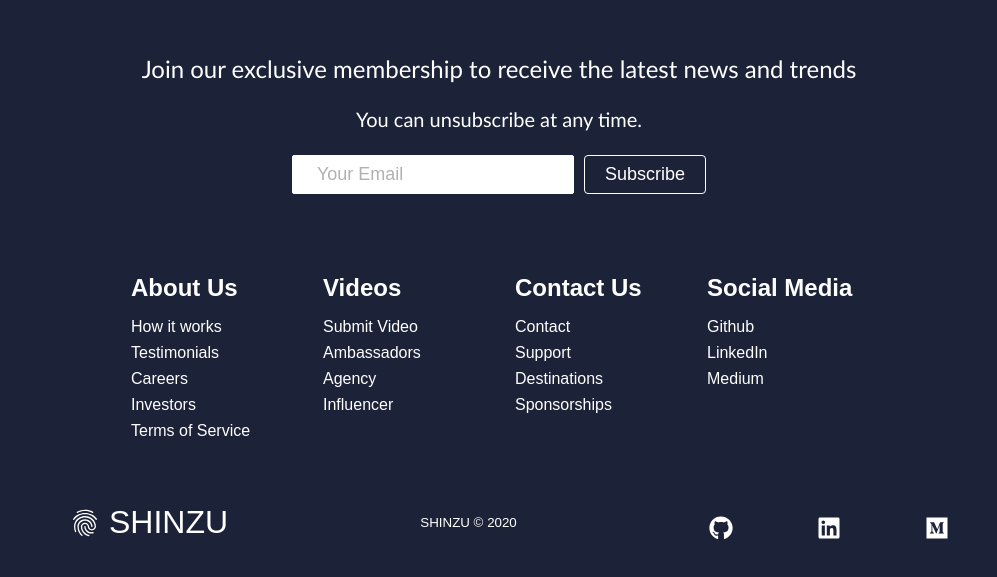
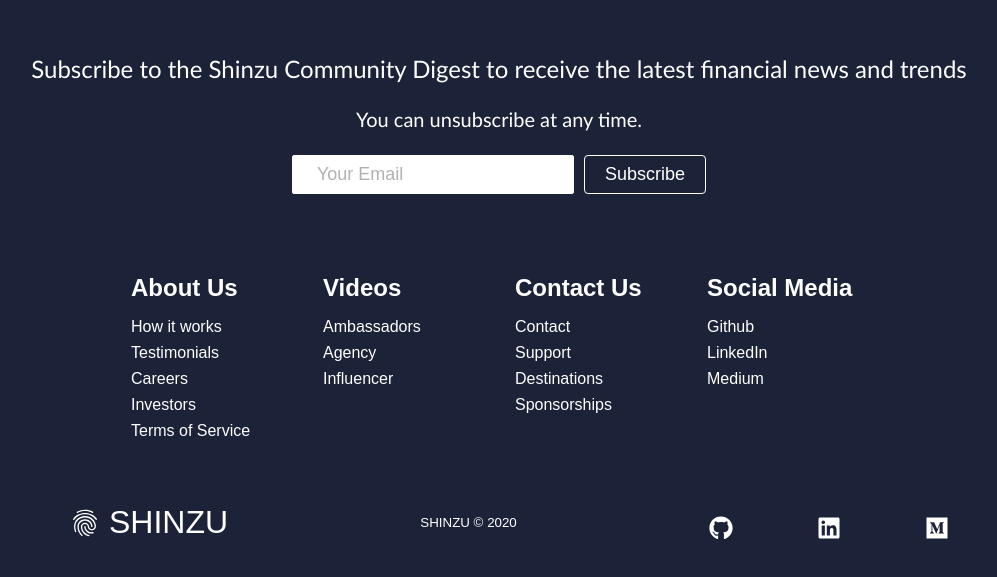
Before and after one commit to OsasAzamegbe/fintech-web-app, a React (Create React App) app: page / in a window 1280 px wide. Shown: the part 2241-2818 px from the top of the page, without its empty margins (141-1138 px from the left). Built offline with nearby package versions, Linux system fonts and the light colour scheme.

Commit message:
refactored Footer component

```diff
--- a/src/components/pages/Footer/Footer.js
+++ b/src/components/pages/Footer/Footer.js
@@ -1,20 +1,22 @@
 import React from 'react';
 import './Footer.css';
-import Button from '../../Button';
-import { Link } from 'react-router-dom';
 import {
   FaMedium,
   FaLinkedin,
   FaGithub
 } from 'react-icons/fa';
 import { MdFingerprint } from 'react-icons/md';
+import Button from '../../Button';
+import { Link } from 'react-router-dom';
 
-function Footer() {
+
+const Footer = () => {
+
   return (
     <div className='footer-container'>
       <section className='footer-subscription'>
         <p className='footer-subscription-heading'>
-          Join our exclusive membership to receive the latest news and trends
+          Subscribe to the Shinzu Community Digest to receive the latest financial news and trends
         </p>
         <p className='footer-subscription-text'>
           You can unsubscribe at any time.
@@ -43,7 +45,6 @@ function Footer() {
           </div>
           <div className='footer-link-items'>
             <h2>Videos</h2>
-            <Link to='/'>Submit Video</Link>
             <Link to='/'>Ambassadors</Link>
             <Link to='/'>Agency</Link>
             <Link to='/'>Influencer</Link>
```
